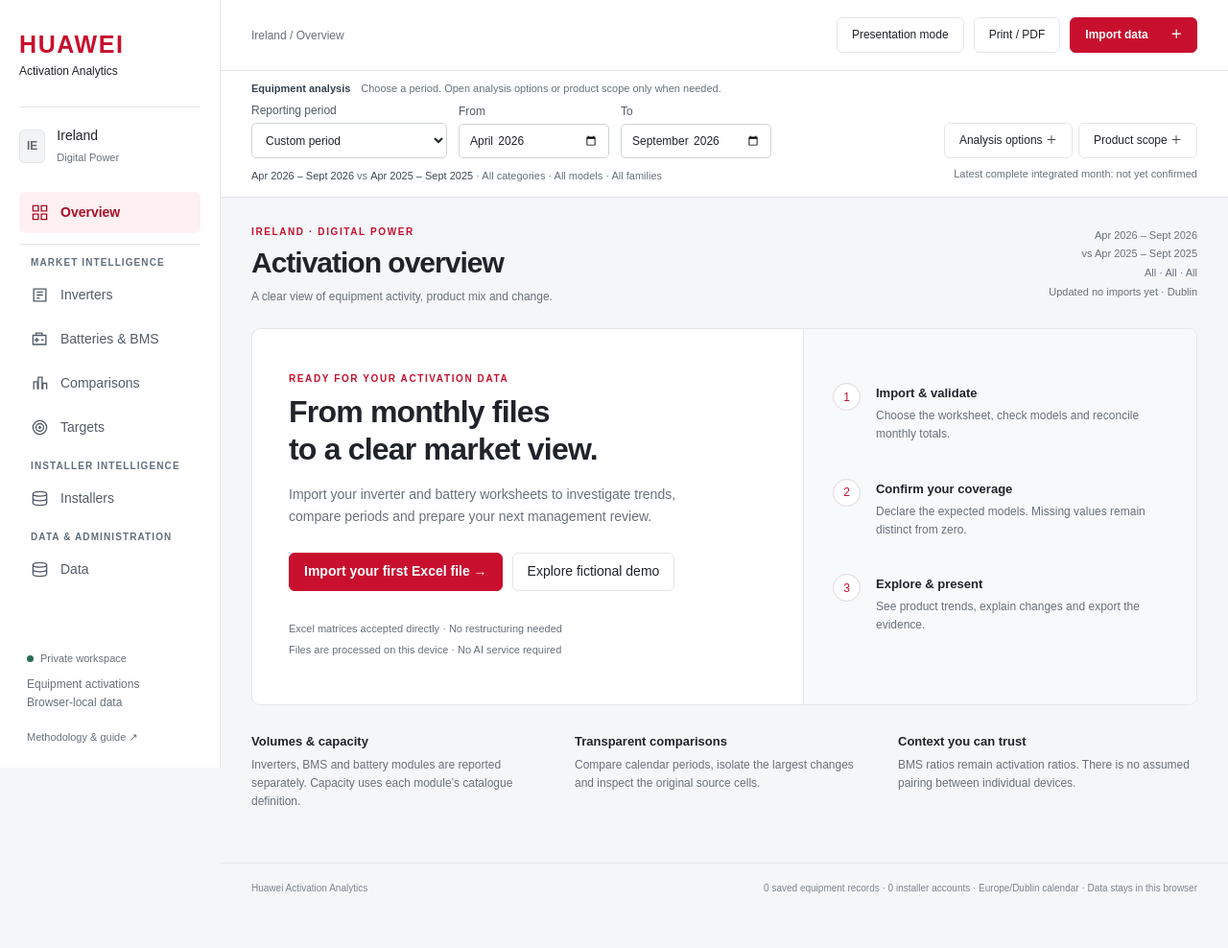
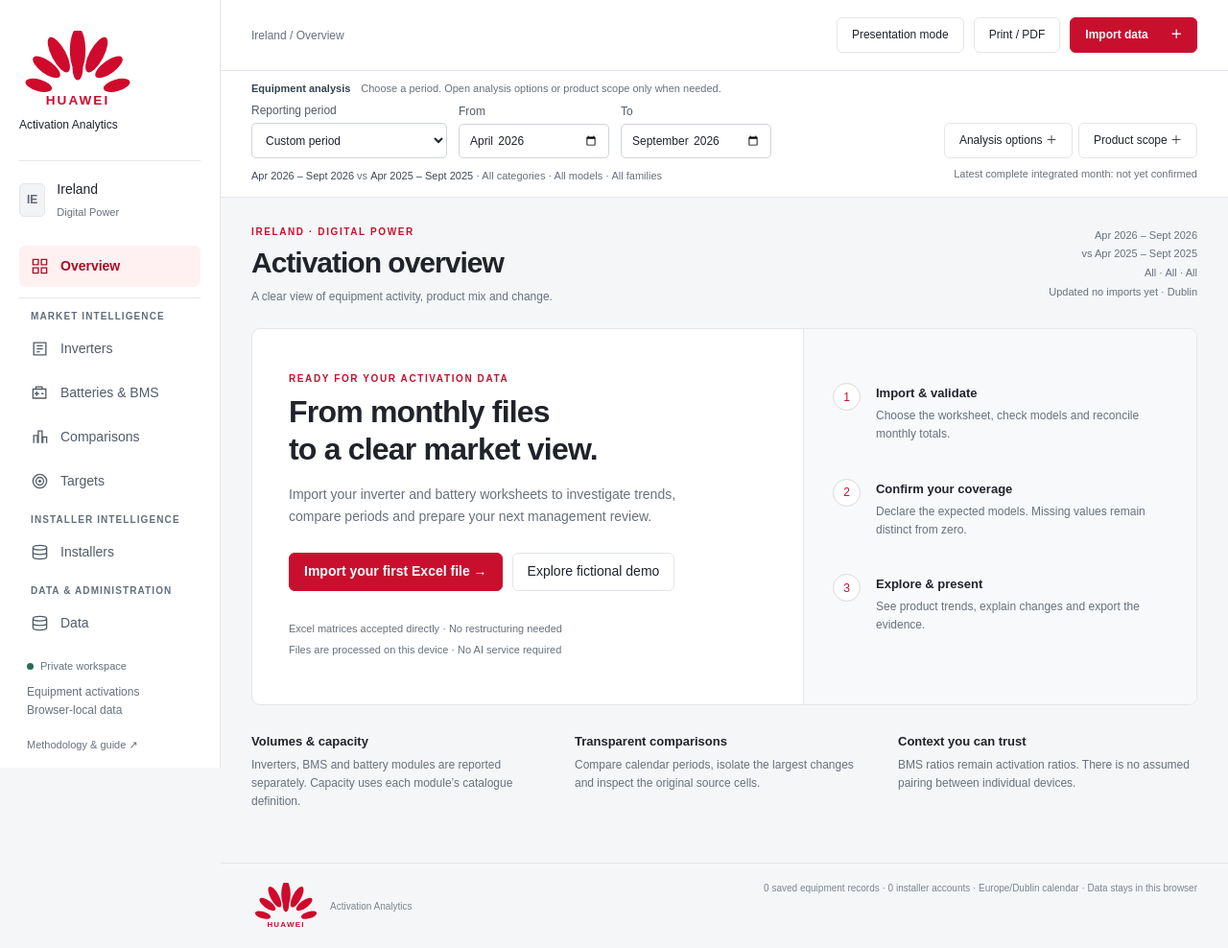
Before and after one commit to iRBastos/huawei-activation-analytics, a website with bundled scripts: page codigo-fonte/dist/index.html in a window 1280 px wide. Shown: the whole page at 96% size. Before the commit the page ends 951 px from the top, so only its background shows below. Built offline with nearby package versions, Linux system fonts and the light colour scheme.

Commit message:
style(brand): apply approved logo preview to offline dashboard shell

```diff
--- a/codigo-fonte/dist/index.html
+++ b/codigo-fonte/dist/index.html
@@ -2,9 +2,9 @@
 <html lang="en-IE">
 <head>
   <meta charset="UTF-8"><meta name="viewport" content="width=device-width,initial-scale=1">
-  <meta name="description" content="Private Huawei equipment activation analysis for Ireland. Import, validate, compare and present monthly activation data.">
+  <meta name="description" content="Private equipment activation analysis for Ireland. Import, validate, compare and present monthly activation data.">
   <meta name="color-scheme" content="light">
-  <title>Huawei Activation Analytics</title>
+  <title>Activation Analytics</title>
   <link rel="stylesheet" href="styles.css">
   <script src="vendor/jszip.min.js" defer></script>
   <script type="module" src="modules/app.js"></script>
@@ -12,7 +12,19 @@
 <body>
   <a class="skip" href="#main">Skip to analysis</a>
   <aside class="sidebar" aria-label="Main navigation">
-    <a class="brand" href="#overview"><span class="brand-word">HUAWEI</span><span>Activation Analytics</span></a>
+    <a class="brand" href="#overview"><span class="brand-logo"><svg class="brand-mark" viewBox="0 0 180 120" aria-hidden="true" focusable="false" xmlns="http://www.w3.org/2000/svg">
+  <g fill="#CF0A2C">
+    <ellipse cx="90" cy="30" rx="12" ry="34"/>
+    <ellipse cx="61" cy="37" rx="11" ry="30" transform="rotate(-28 61 37)"/>
+    <ellipse cx="119" cy="37" rx="11" ry="30" transform="rotate(28 119 37)"/>
+    <ellipse cx="42" cy="56" rx="10" ry="25" transform="rotate(-54 42 56)"/>
+    <ellipse cx="138" cy="56" rx="10" ry="25" transform="rotate(54 138 56)"/>
+    <ellipse cx="30" cy="84" rx="9" ry="21" transform="rotate(-74 30 84)"/>
+    <ellipse cx="150" cy="84" rx="9" ry="21" transform="rotate(74 150 84)"/>
+    <ellipse cx="90" cy="58" rx="8" ry="18"/>
+  </g>
+  <text x="90" y="114" text-anchor="middle" font-size="20" font-family="Arial, Helvetica, sans-serif" font-weight="700" letter-spacing="3" fill="#CF0A2C">HUAWEI</text>
+</svg><span class="sr-only">Huawei</span></span><span>Activation Analytics</span></a>
     <div class="workspace-label"><span class="country">IE</span><span>Ireland<br><small>Digital Power</small></span></div>
     <nav id="navigation"></nav>
     <div class="sidebar-bottom"><span class="privacy-dot"></span>Private workspace<p>Equipment activations<br>Browser-local data</p><button class="text-button" data-action="help">Methodology & guide <span>↗</span></button></div>
@@ -21,7 +33,19 @@
     <header class="topbar"><span id="breadcrumb">Ireland / Overview</span><div class="top-actions"><button class="quiet" data-action="presentation">Presentation mode</button><button class="quiet" data-action="print">Print / PDF</button><button class="primary" data-action="import">Import data <span>＋</span></button></div></header>
     <div id="global-filters"></div>
     <main id="main" tabindex="-1"><div class="loading-state">Opening your workspace…</div></main>
-    <footer><span>Huawei Activation Analytics</span><span id="footer-status">Loading local storage…</span></footer>
+    <footer><span class="footer-brand"><span class="footer-logo"><svg class="brand-mark" viewBox="0 0 180 120" aria-hidden="true" focusable="false" xmlns="http://www.w3.org/2000/svg">
+  <g fill="#CF0A2C">
+    <ellipse cx="90" cy="30" rx="12" ry="34"/>
+    <ellipse cx="61" cy="37" rx="11" ry="30" transform="rotate(-28 61 37)"/>
+    <ellipse cx="119" cy="37" rx="11" ry="30" transform="rotate(28 119 37)"/>
+    <ellipse cx="42" cy="56" rx="10" ry="25" transform="rotate(-54 42 56)"/>
+    <ellipse cx="138" cy="56" rx="10" ry="25" transform="rotate(54 138 56)"/>
+    <ellipse cx="30" cy="84" rx="9" ry="21" transform="rotate(-74 30 84)"/>
+    <ellipse cx="150" cy="84" rx="9" ry="21" transform="rotate(74 150 84)"/>
+    <ellipse cx="90" cy="58" rx="8" ry="18"/>
+  </g>
+  <text x="90" y="114" text-anchor="middle" font-size="20" font-family="Arial, Helvetica, sans-serif" font-weight="700" letter-spacing="3" fill="#CF0A2C">HUAWEI</text>
+</svg></span><span>Activation Analytics</span></span><span id="footer-status">Loading local storage…</span></footer>
   </div>
   <div id="toast" role="status" aria-live="polite"></div>
   <dialog id="modal" aria-labelledby="modal-title"></dialog>
--- a/codigo-fonte/dist/modules/app.js
+++ b/codigo-fonte/dist/modules/app.js
@@ -22,7 +22,7 @@ function render(){
   const sessionNotice=!ui.demo&&storage.mode==='memory'?'<div class="notice"><p><strong>Session-only workspace.</strong> This browser does not allow this file to save automatically. Import and analyse normally, then download a full backup before closing.</p><button class="small" data-action="backup">Download full backup</button></div>':'';
   $('#main').innerHTML=sessionNotice+(ui.demo?'<div class="notice demo-notice"><p><strong>Fictional demo.</strong> These quantities and findings are illustrative. Your real workspace is unchanged. Imports and exports are disabled in demo mode.</p><button class="small" data-action="exit-demo">Return to real workspace</button></div>':'')+(ui.storageError?`<div class="notice error"><p>${e(ui.storageError)}. Saving is unavailable until local browser storage works.</p></div>`:'')+pages[ui.page](state,ui);
   $('#footer-status').textContent=`${Object.keys(state.records).length.toLocaleString('en-IE')} ${ui.demo?'fictional demo':storage.mode==='memory'?'session':'saved'} equipment records · ${Object.keys(state.installers.accounts).length} installer accounts · Europe/Dublin calendar · ${ui.demo?'Demo changes are not saved':storage.mode==='memory'?'Download a full backup before closing':'Data stays in this browser'}`;
-  document.title=`${V.NAV[V.ROUTES.indexOf(ui.page)]} · Huawei Activation Analytics`;
+  document.title=`${V.NAV[V.ROUTES.indexOf(ui.page)]} · Activation Analytics`;
 }
 async function commit(next,message){
   if(ui.saving)throw new Error('A save is already in progress. Please wait.');ui.saving=true;
```
Also changed, not shown: codigo-fonte/dist/styles.css (+2 -2 lines).
